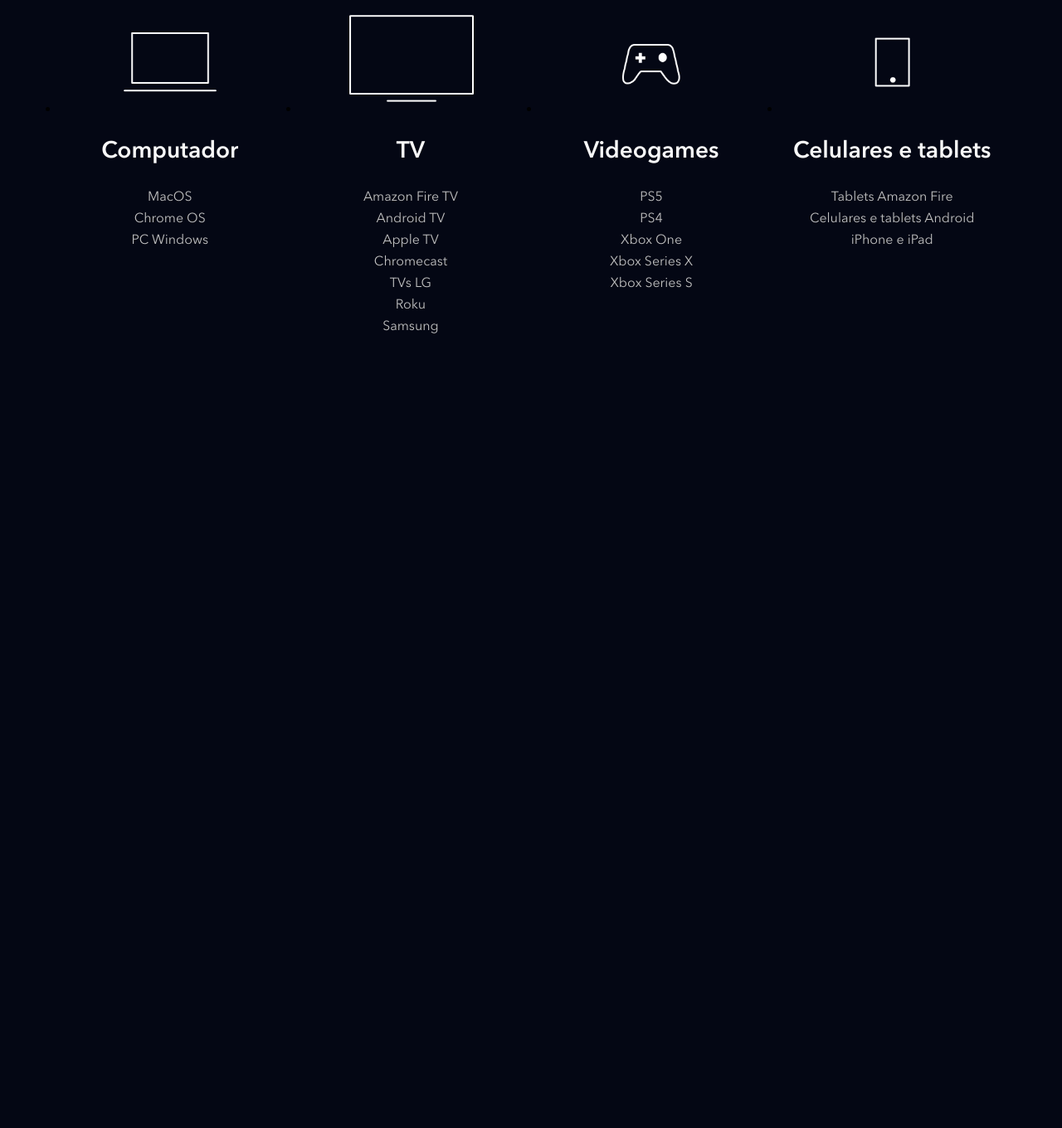
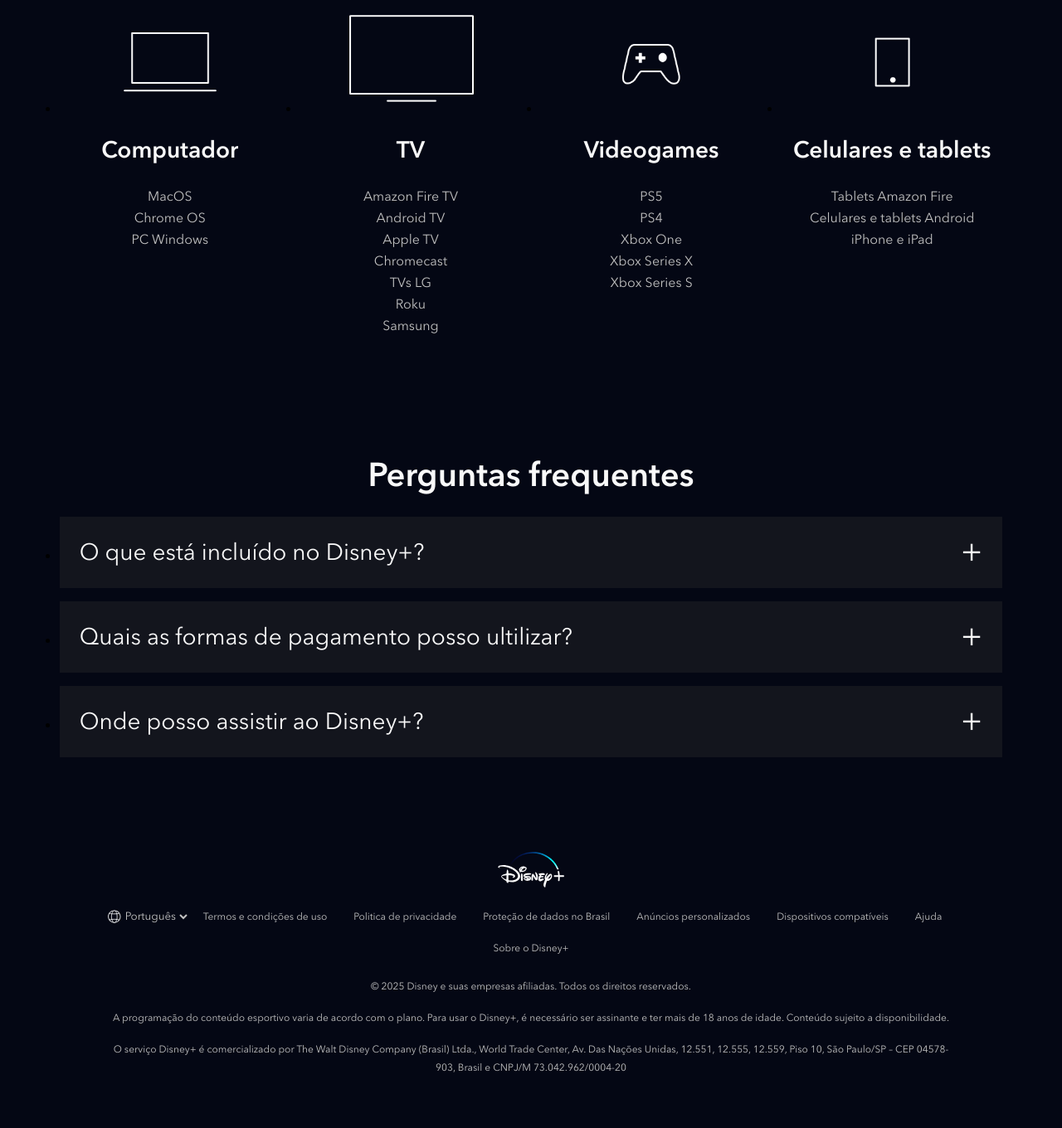
Before and after one commit to Jcgferreira/clone_disneyplus, a website: page index.html in a window 1280 px wide. Shown: the part 4045-5405 px from the top of the page at 83% size. Before the commit the page ends 4522 px from the top, so only its background shows below. Drawn offline with nearby package versions, Linux system fonts and the light colour scheme; files that its build step writes are made by us from their sources; files whose address does not match are found by name.

Commit message:
criada seção faq e footer da pagina

```diff
--- a/index.html
+++ b/index.html
@@ -215,6 +215,72 @@
             </li>
         </ul>
     </section>
+    <section class="faq">
+        <h2 class="title">Perguntas frequentes</h2>
+        <ul class="faq__questions">
+            <li class="faq__questions__item">
+                <div class="faq__questions__item__question title--small" data-faq-question>
+                    O que está incluído no Disney+?
+                </div>
+                <div class="faq__questions__item__awnser">
+                    <span class="text--big">Benefícios de assinar o Disney+:</span>
+                    <ul class="text">
+                        <li>Estreias de filmes, séries originais e clássicos da Disney, Pixar, Marvel, Star Wars, National Geographic e Star.</li>
+                        <li>Os torneios mais importantes do mundo e programas da ESPN ao vivo.</li>
+                        <li> Até quatro telas ao mesmo tempo com o Disney+ Premium, e até duas com o Disney+ Padrão.</li>
+                    </ul>
+                </div>
+            </li>
+            <li class="faq__questions__item ">
+                <div class="faq__questions__item__question title--small" data-faq-question>
+                    Quais as formas de pagamento posso ultilizar?
+                </div>
+                <div class="faq__questions__item__awnser text">
+                    Você pode utilizar: cartão de débito, cartão de crédito, PayPal, Mercado Pago, e também empresas parceiras como Google Play Store, App Store da Apple, Mercado Livre e provedores locais de TV, telefonia e internet.
+                </div>
+            </li>
+            <li class="faq__questions__item">
+                <div class="faq__questions__item__question title--small" data-faq-question>
+                    Onde posso assistir ao Disney+?
+                </div>
+                <div class="faq__questions__item__awnser text">
+                    O aplicativo do Disney+ está disponível em dispositivos móveis, navegadores, videogames, decodificadores e smart TVs. Confira a <a href="#"><strong>lista completa de dispositivos compatíveis na Central de Ajuda</strong></a>.
+                </div>
+            </li>
+        </ul>
+    </section>
+    <footer class="footer">
+        <div class="footer__container">
+            <img class="footer__logo" src="./dist/images/disneyplus.svg" alt="disney_plus">
+            <ul class="footer__link">
+                <li class="footer__link__item">
+                    <div class="language-selector">
+                        <img src="./dist/images/icones/globe.svg" alt="globo">
+                    <select>
+                        <option>English</option>
+                        <option selected>Português</option>
+                    </select>
+                    </div>
+                </li>
+                <li class="footer__link__item"><a class="text--small" href="#">Termos e condições de uso</a></li>
+                <li class="footer__link__item"><a class="text--small" href="#">Politica de privacidade</a></li>
+                <li class="footer__link__item"><a class="text--small" href="#">Proteção de dados no Brasil</a></li>
+                <li class="footer__link__item"><a class="text--small" href="#">Anúncios personalizados</a></li>
+                <li class="footer__link__item"><a class="text--small" href="#">Dispositivos compatíveis</a></li>
+                <li class="footer__link__item"><a class="text--small" href="#">Ajuda</a></li>
+                <li class="footer__link__item"><a class="text--small" href="#">Sobre o Disney+</a></li>
+            </ul>
+            <p class="text--small">
+                © 2025 Disney e suas empresas afiliadas. Todos os direitos reservados.
+            </p>
+            <p class="text--small">
+                A programação do conteúdo esportivo varia de acordo com o plano. Para usar o Disney+, é necessário ser assinante e ter mais de 18 anos de idade. Conteúdo sujeito a disponibilidade.
+            </p>
+            <p class="text--small">
+                O serviço Disney+ é comercializado por The Walt Disney Company (Brasil) Ltda., World Trade Center, Av. Das Nações Unidas, 12.551, 12.555, 12.559, Piso 10, São Paulo/SP – CEP 04578-903, Brasil e CNPJ/M 73.042.962/0004-20
+            </p>
+        </div>
+    </footer>
 
     <script src="./src/main.js"></script>
 </body>
--- a/src/main.js
+++ b/src/main.js
@@ -1,6 +1,6 @@
 document.addEventListener('DOMContentLoaded', function(){
     const buttons = document.querySelectorAll('[data-tab-button]');
-    const tabsContainer = document.querySelectorAll('[data-tab-id]');
+    const questions = document.querySelectorAll('[data-faq-question]')
 
     for (let i = 0; i < buttons.length; i++){
         buttons[i].addEventListener('click', function(botao){
@@ -12,7 +12,18 @@
             botao.target.classList.add('shows__tabs__button--is-active');
         })
     }
+
+    for (let i = 0; i < questions.length; i++){
+        questions[i].addEventListener('click', abreOuFechaResposta);
+    }
 })
+
+function abreOuFechaResposta(elemento) {
+    const classe = 'faq__questions__item--is-open';
+    const elementoPai =  elemento.target.parentNode;
+
+    elementoPai.classList.toggle(classe);
+}
 
 function removeBotaoAtivo () {
     const buttons = document.querySelectorAll('[data-tab-button]');
--- /dev/null
+++ b/src/styles/_faq.scss
@@ -0,0 +1,73 @@
+@use 'variaveis';
+
+.faq {
+    padding: 5.6vw;
+
+    h2 {
+        text-align: center;
+        margin-bottom: 24px;
+    }
+
+    &__questions {
+        &__item {
+            margin-bottom: 16px;
+            background-color: variaveis.$corQuestion;
+
+            &__question {
+                color: #fff;
+                font-size: 20px;
+                padding: 24px;
+                display: block;
+                cursor: pointer;
+                position: relative;
+
+                &::after {
+                    content: '+';
+                    position: absolute;
+                    top: 0;
+                    right: 24px;
+                    height: 100%;
+                    display: flex;
+                    align-items: center;
+                    font-size: 40px;
+                }
+            }
+
+            &__awnser {
+                height: 0;
+                overflow: hidden;
+                padding: 0 24px;
+                transition: height, 0.5s ease;
+            }
+
+            &--is-open{
+                .faq__questions__item__question::after{
+                    content: '-';
+                }
+                .faq__questions__item__awnser {
+                    height: auto;
+                    padding-bottom: 24px;
+                    transition: height, 0.5s ease;
+
+                    li {
+                        margin-top: 16px;
+                        margin-left: 20px;
+                    }
+
+                    a {
+                        color: #fff;
+                    }
+
+                    &::marker {
+                        unicode-bidi: isolate;
+                        font-variant-numeric: tabular-nums;
+                        text-transform: none;
+                        text-indent: 0px !important;
+                        text-align: start !important;
+                        text-align-last: auto !important;
+                    }
+                }
+            }
+        }
+    }
+}
--- /dev/null
+++ b/src/styles/_footer.scss
@@ -0,0 +1,72 @@
+@use 'variaveis';
+
+.footer {
+    padding: 26px 8px;
+
+    &__container {
+        max-width: 1024px;
+        width: 100%;
+        margin: 0 auto;
+        text-align: center;
+        padding-bottom: 20px;
+    }
+
+    &__logo {
+        width: 80px;
+        margin: 0 auto 10px;
+    }
+
+    &__link {
+        margin-bottom: 16px;
+        display: flex;
+        align-items: center;
+        flex-wrap: wrap;
+        justify-content: center;
+
+        &__item {
+            display: inline-block;
+
+            a {
+                text-decoration: none;
+                padding: 8px 16px;
+                display: block;
+
+                &:hover {
+                    color: variaveis.$corTextS;
+                    cursor: pointer;
+                }
+            }
+        }
+    }
+
+    p {
+        margin-bottom: 16px;
+    }
+}
+
+.language-selector {
+    display: flex;
+    align-items: center;
+
+    img {
+        height: 18px;
+        width: 18px;
+    }
+
+    select {
+        background-color: transparent;
+        border: none;
+        color: variaveis.$corTextP;
+        height: 38px;
+
+        &:hover {
+            color: variaveis.$corTextS;
+            cursor: pointer;
+        }
+
+        option {
+            color: variaveis.$corTextP;
+            background-color: variaveis.$corDeFundo;
+        }
+    }
+}
--- a/src/styles/_variaveis.scss
+++ b/src/styles/_variaveis.scss
@@ -2,3 +2,4 @@
 $corTextP: silver;
 $corTextS: #f9f9f9;
 $corButton: #6421ff;
+$corQuestion: #13151d;
--- a/src/styles/main.scss
+++ b/src/styles/main.scss
@@ -3,6 +3,8 @@
 @use 'shows';
 @use 'plans';
 @use 'avalible-devices';
+@use 'faq';
+@use 'footer';
 
 @font-face {
     font-family: Avenir;
```
